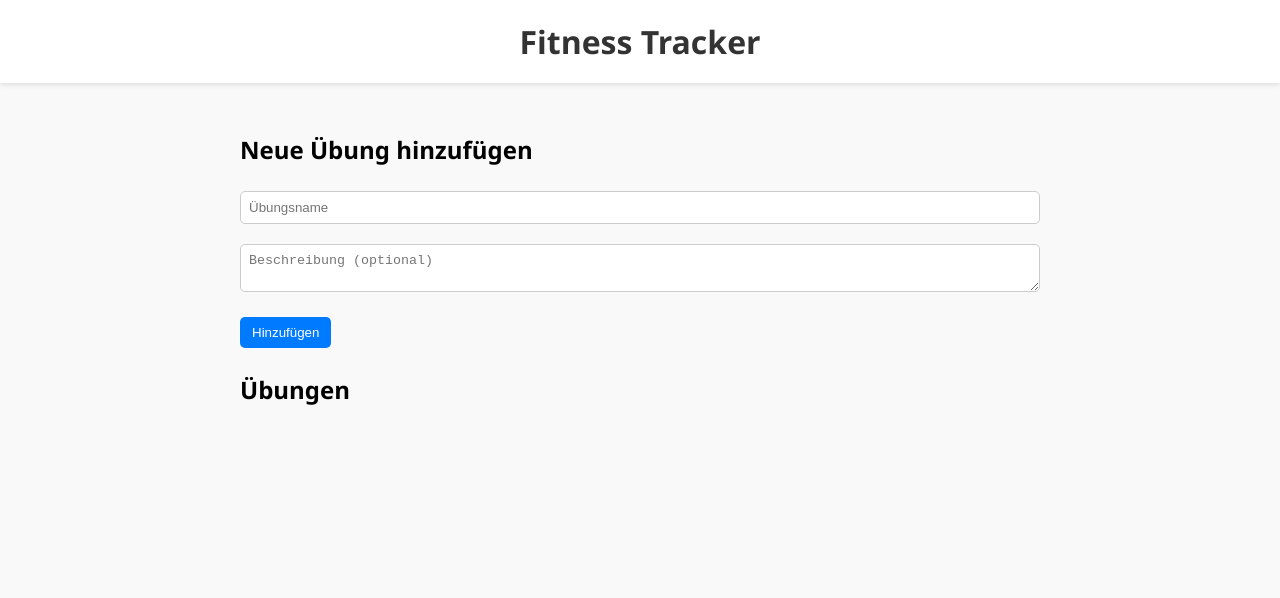
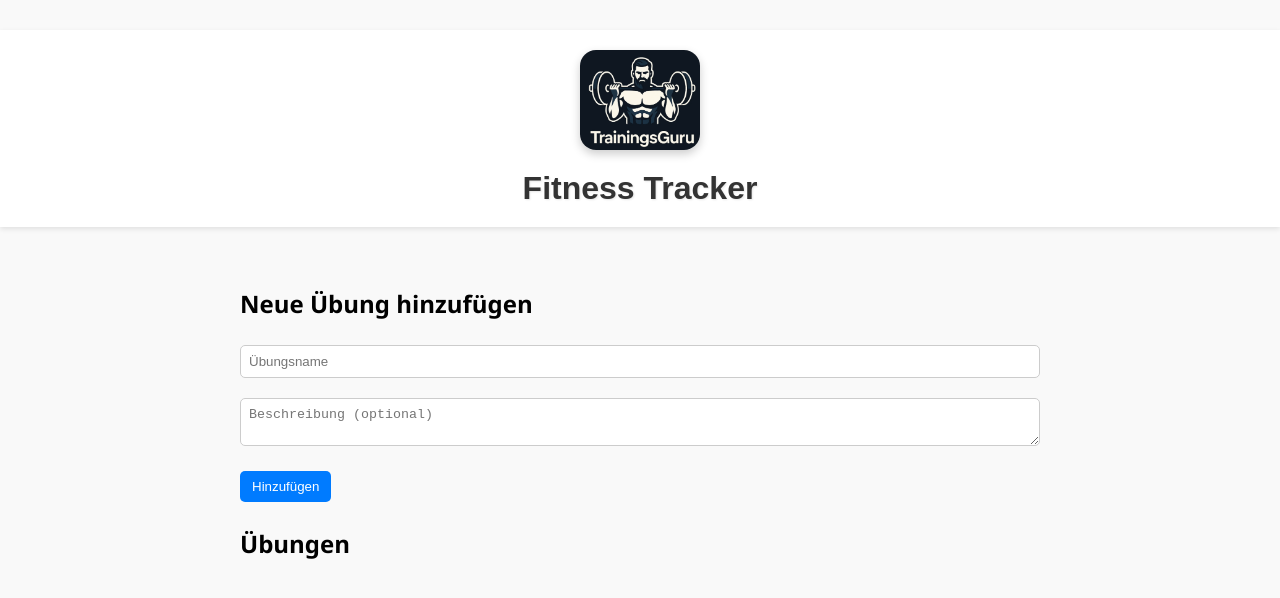
Before and after one commit to mase1509-design/Trainingsguru, a React (Create React App) app: page / in a window 1280 px wide. Shown: the top 598 px of the page. Built offline with nearby package versions, Linux system fonts and the light colour scheme.

Commit message:
Update App.jsx

```diff
--- a/src/App.jsx
+++ b/src/App.jsx
@@ -2,15 +2,18 @@ import React, { useState, useEffect } from "react";
 import ExerciseList from "./components/ExerciseList";
 import ExerciseForm from "./components/ExerciseForm";
 import "./styles.css";
+import "./logo.css";
 
 function App() {
   const [exercises, setExercises] = useState([]);
 
+  // Lade Übungen aus localStorage beim Start
   useEffect(() => {
     const stored = localStorage.getItem("exercises");
     if (stored) setExercises(JSON.parse(stored));
   }, []);
 
+  // Speichere Übungen in localStorage bei Änderungen
   useEffect(() => {
     localStorage.setItem("exercises", JSON.stringify(exercises));
   }, [exercises]);
@@ -21,10 +24,17 @@ function App() {
 
   return (
     <div>
-      <header>
-        <h1>Fitness Tracker</h1>
+      {/* Header mit Logo */}
+      <header className="app-header">
+        <img
+          src={`${import.meta.env.BASE_URL}logo.png`}
+          alt="Trainingsguru Logo"
+          className="app-logo"
+        />
+        <h1 className="app-title">Fitness Tracker</h1>
       </header>
 
+      {/* Hauptinhalt */}
       <div className="container">
         <ExerciseForm addExercise={addExercise} />
         <ExerciseList exercises={exercises} setExercises={setExercises} />
```
